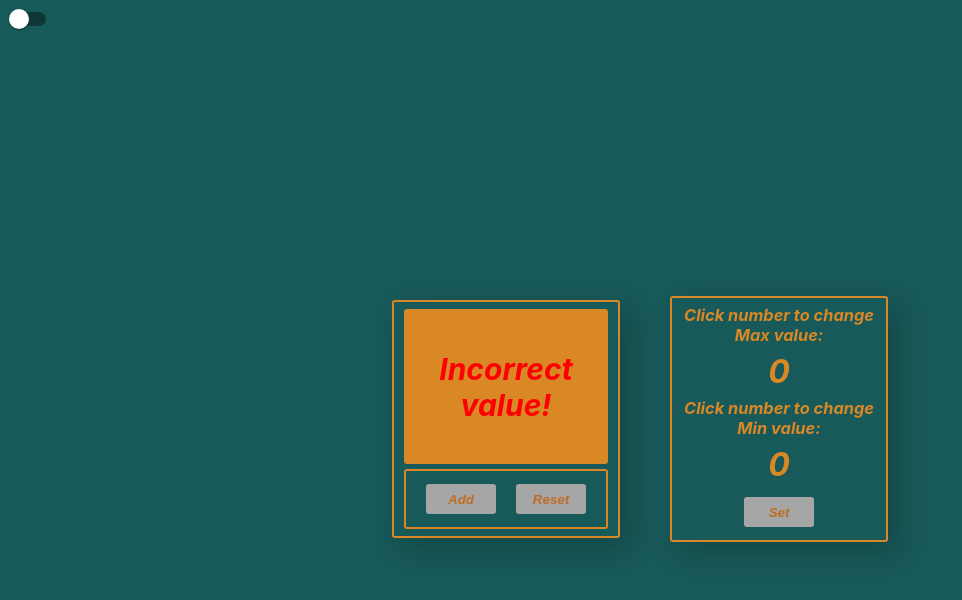
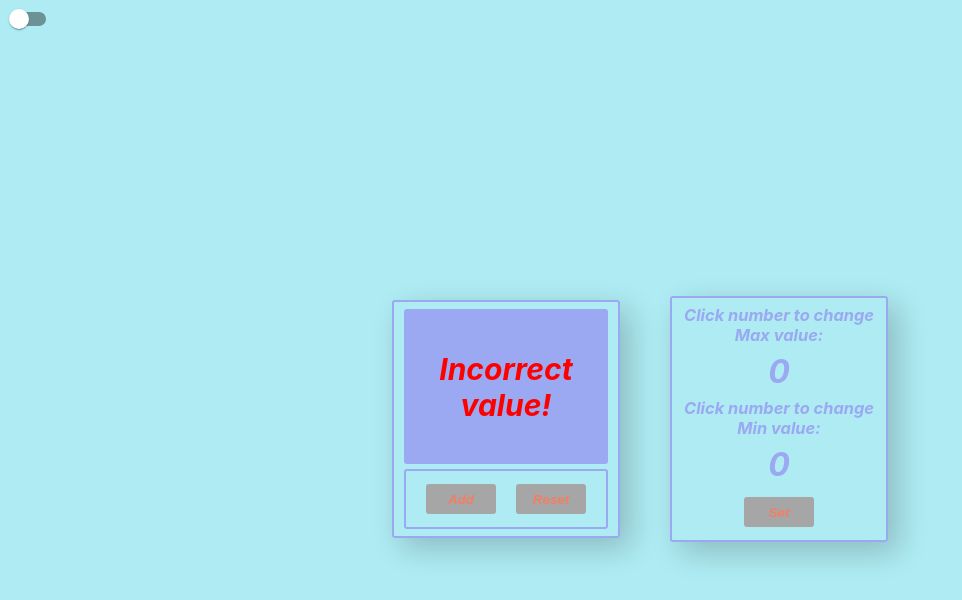
Before and after one commit to Bogdan-Mykhailov/counter1, a React (Create React App) app: page / in a window 1280 px wide. Shown: the top 600 px of the page, without its empty margins (0-962 px from the left). Built offline with nearby package versions, Linux system fonts and the light colour scheme.

Commit message:
change color

```diff
--- a/src/App.module.css
+++ b/src/App.module.css
@@ -10,19 +10,19 @@
 }
 
 .themeWhite {
-  --bg: #185959;
-  --border-color: #D98825;
-  --button: #BF6D24;
-  --font-color: #8C5626;
-  --hovered-font: #185959;
+  --bg: #AEEBF2;
+  --border-color: #9BA8F2;
+  --button: #F27E63;
+  --font-color: #F2B28D;
+  --hovered-font: #AEEBF2;
   --disabled: #A6A6A6;
 }
 
 .themeDark {
-  --bg: #D9D9D9;
-  --border-color: #404040;
-  --button: #737373;
-  --font-color: #D9D9D9;
-  --hovered-font: #0D0D0D;
+  --bg: #1B1A40;
+  --border-color: #05F2AF;
+  --button: #F24452;
+  --font-color: #F2CF63;
+  --hovered-font: #1B1A40;
   --disabled: #A6A6A6;
 }
```
